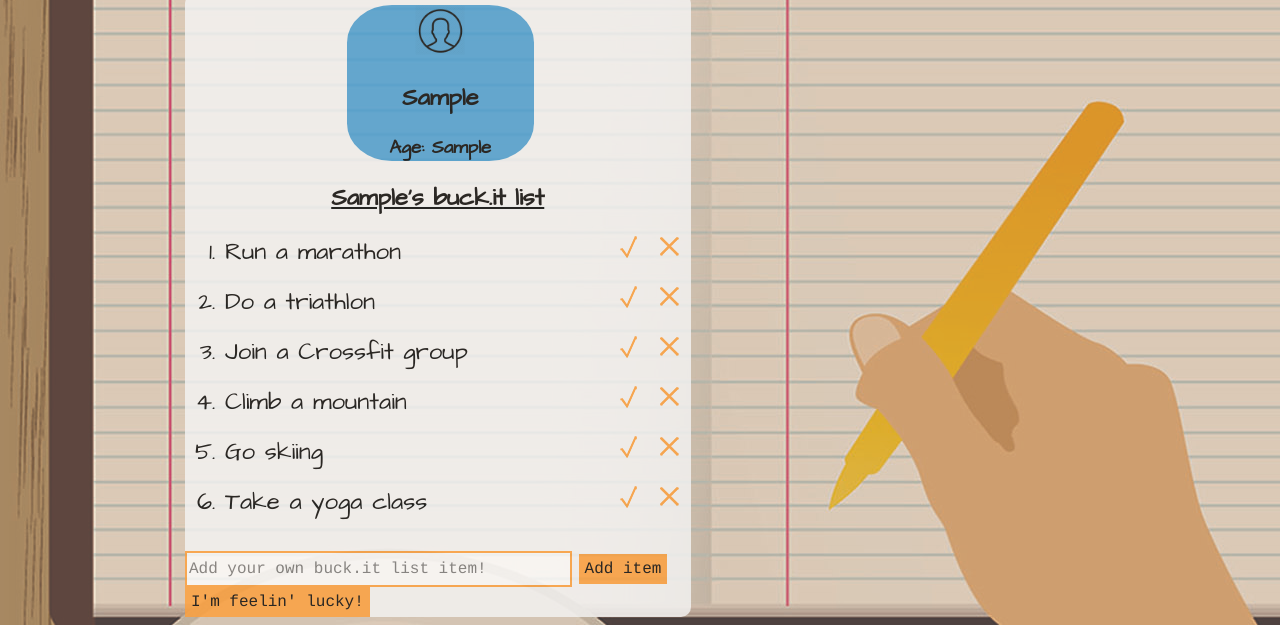
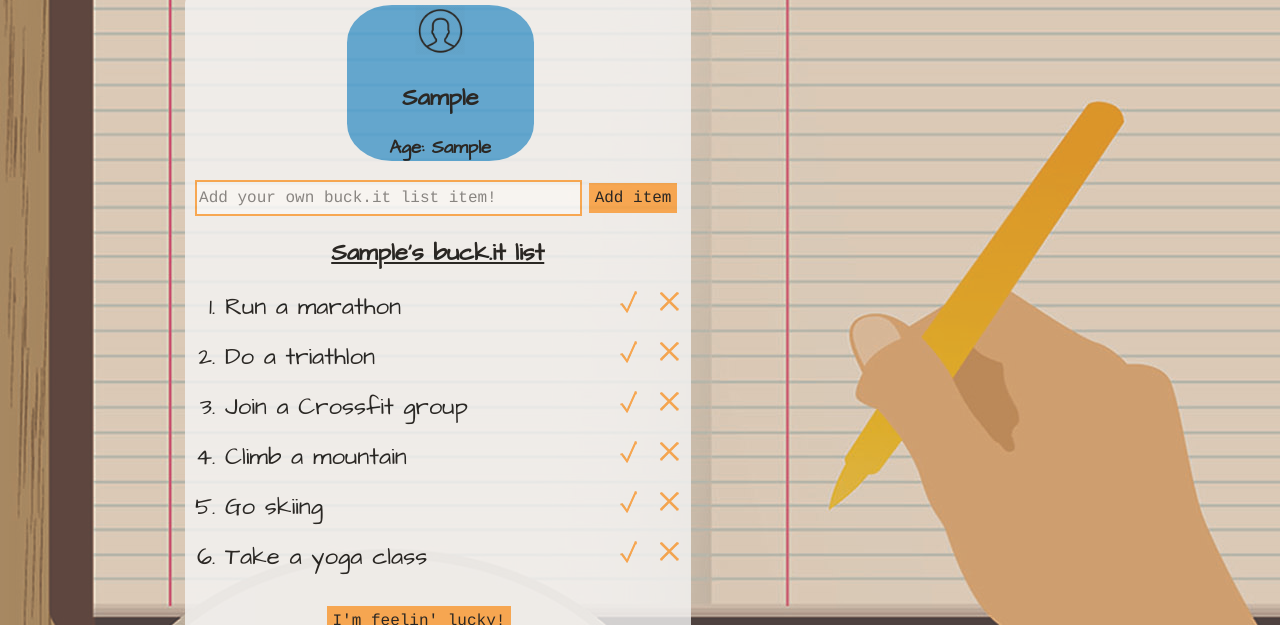
Before and after one commit to tiy-chs-q4-fee/buck.it, a website: page index.html in a window 1280 px wide. Both pictures are taken after typing "Sample", "Sample" into the empty fields and a click on the button "Submit". Shown: the part 175-800 px from the top of the page. Drawn offline with nearby package versions, Linux system fonts and the light colour scheme.

Commit message:
updated location of add buck.it list item

```diff
--- a/css/sass.scss
+++ b/css/sass.scss
@@ -175,6 +175,9 @@ body{
 	}
 
 .addItems{
+	position:relative;
+	left:2%;
+
 	input{
 		color:black;
 		border: 2px solid $backgroundcolorthree;
@@ -183,14 +186,26 @@ body{
 		font-family:courier;
 		width:75%;
 	}
-	button{
+
+	button {
+		font-family:courier;
+		font-size:16px;
+		height:30px;
+		border:none;
+		background-color:$backgroundcolorthree;
+	}
+}
+
+.lucky {
+	position:relative;
+	left:28%;
 	font-family:courier;
 	font-size:16px;
 	height:30px;
 	border:none;
 	background-color:$backgroundcolorthree;
-	}
 }
+
 .line{
 	text-decoration:line-through;
 }
--- a/css/styles.css
+++ b/css/styles.css
@@ -111,6 +111,9 @@ body {
   float: right;
   padding: 0 10px; }
 
+.addItems {
+  position: relative;
+  left: 2%; }
   .addItems input {
     color: black;
     border: 2px solid #ff9f39;
@@ -125,5 +128,14 @@ body {
     border: none;
     background-color: #ff9f39; }
 
+.lucky {
+  position: relative;
+  left: 28%;
+  font-family: courier;
+  font-size: 16px;
+  height: 30px;
+  border: none;
+  background-color: #ff9f39; }
+
 .line {
   text-decoration: line-through; }
--- a/index.html
+++ b/index.html
@@ -31,17 +31,16 @@
     <div class="profile">
 
     </div>
+    <form class="addItems" action="">
+      <input type="text" placeholder="Add your own buck.it list item!">
+      <button>Add item</button>
+    </form>
     <div class="list">
       <ol class="listItems">
 
       </ol>
     </div>
-    <form class="addItems" action="">
-      <input type="text" placeholder="Add your own buck.it list item!">
-      <button>Add item</button>
-      <button class="lucky">I'm feelin' lucky!</button>
-    </form>
-
+    <button class="lucky">I'm feelin' lucky!</button>
   </div>
 
 
--- a/javascript/data.js
+++ b/javascript/data.js
@@ -7,7 +7,7 @@ var travelList = [
   "Go back packing",
   "Ride in a hot air balloon",
   "Go to space",
-  "Drive across America (coast to coast)",
+  "Drive across America",
   "See the grand canyon"
 
 ];
--- a/javascript/events.js
+++ b/javascript/events.js
@@ -1,4 +1,6 @@
 $(document).ready( function(){
+
+	$("")
 
 
 	$(".inputForm").on("submit", function(){
@@ -6,9 +8,6 @@ $(document).ready( function(){
 		event.preventDefault();
 		$(".input").addClass("hide");
 		$(".output").removeClass("hide");
-
-		$()
-
 
 		var inputName = $('#name').val();
 		$("#name").val(inputName);
```
Lines whose indentation alone changed are shown as unchanged.
